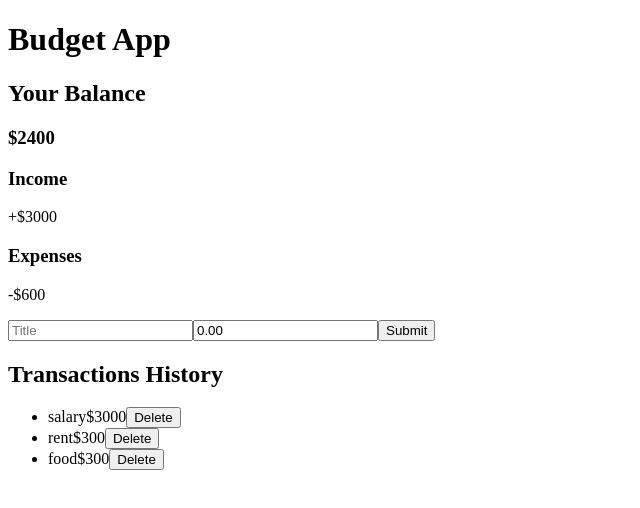
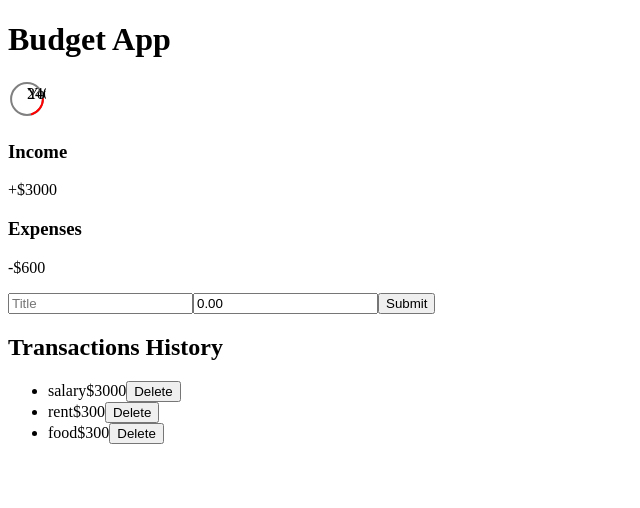
Before and after one commit to jmczerwinska/budget-app, a React (Create React App) app: page / in a window 1280 px wide. Shown: the top 508 px of the page, without its empty margins (0-640 px from the left). Built offline with nearby package versions, Linux system fonts and the light colour scheme; some icons are missing.

Commit message:
add balance visualisation

```diff
--- a/src/App.js
+++ b/src/App.js
@@ -11,7 +11,7 @@ const App = () => {
       <div className="container">
         <Header />
         <Balance />
-        <Form transactionType="income"/>
+        <Form transactionType="expense"/>
         <History />
         {/* <Menu /> */}
       </div>
--- a/src/components/Balance.js
+++ b/src/components/Balance.js
@@ -1,4 +1,5 @@
 import React, { useContext } from 'react';
+import BalanceChart from './BalanceChart';
 import { GlobalContext } from '../context/GlobalState';
 
 const Balance = () => {
@@ -14,10 +15,13 @@ const Balance = () => {
     .map(transaction => transaction.amount)
     .reduce((sum, amount) => sum += amount, 0);
 
+  const percent = totalExpense / totalIncome * 100;
+  const balance = totalIncome - totalExpense;
+
   return (
     <div>
-      <h2>Your Balance</h2>
-  <h3>${totalIncome - totalExpense}</h3>
+      <BalanceChart percent={percent} balance={balance} />
+
       <div>
         <h3>Income</h3>
         <p> +${totalIncome}</p>
--- /dev/null
+++ b/src/components/BalanceChart.js
@@ -0,0 +1,49 @@
+import React, {useEffect, useState} from 'react';
+
+const BalanceChart = ({ percent, balance }) => {
+  const [offset, setOffset] = useState(0);
+
+  useEffect(() => {
+    setTimeout(()=> {
+      if (offset < percent) {
+        setOffset(offset + 1)
+      }
+    }, 50)
+
+  }, [percent, offset]);
+
+  return (
+    <div>
+      <svg width="38" height="38">
+        <circle
+          className="balance-track"
+          cx="19"
+          cy="19"
+          r="15.91549430918954"
+          fill="transparent"
+          strokeWidth="2"
+          stroke="grey" />
+
+        <circle
+          className="balance-progress"
+          cx="19"
+          cy="19"
+          r="15.91549430918954"
+          fill="transparent"
+          strokeWidth="2"
+          stroke="red"
+          strokeLinecap= "round"
+          strokeDasharray={`${offset} ${100 - offset}`} />
+        <text x="50%" y="50%">
+            Your Balance
+          </text>
+        <text x="50%" y="50%">
+          {balance}
+          </text>
+
+      </svg>
+    </div>
+  )
+}
+
+export default BalanceChart;
```
